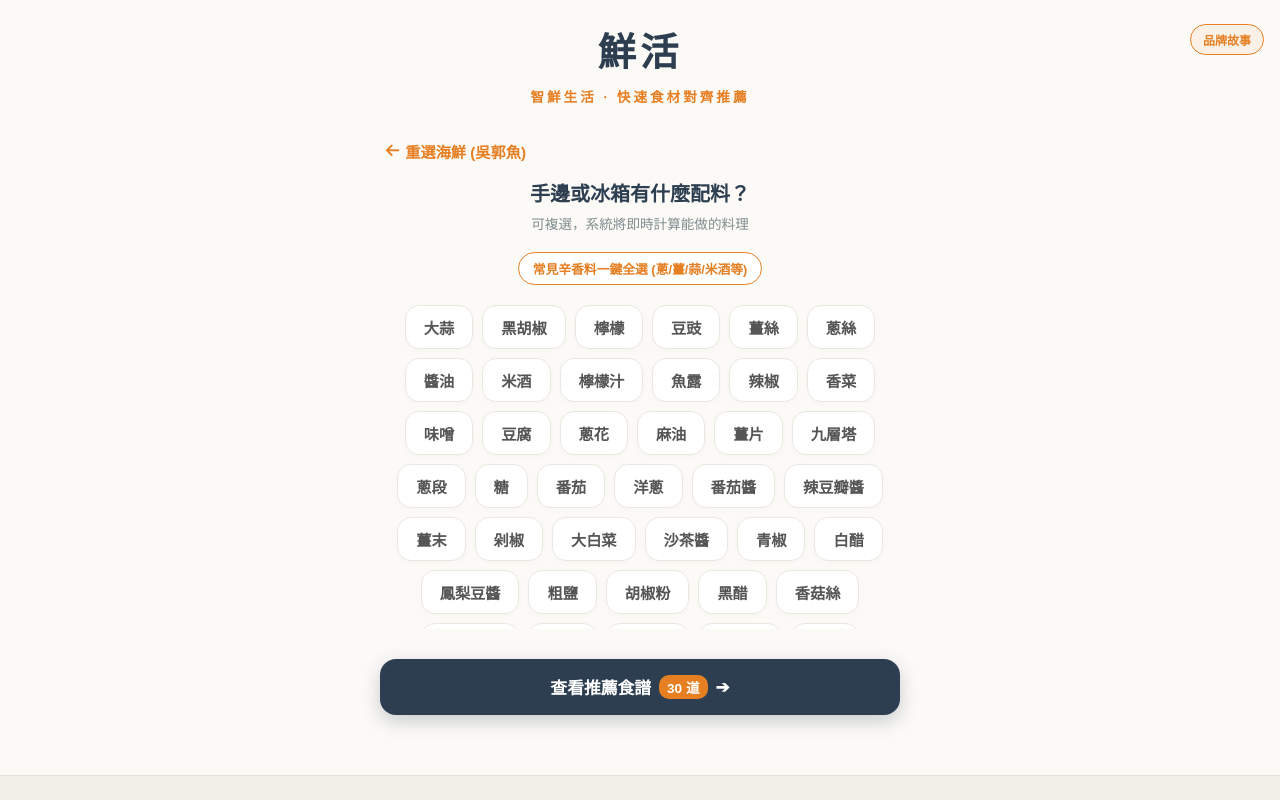
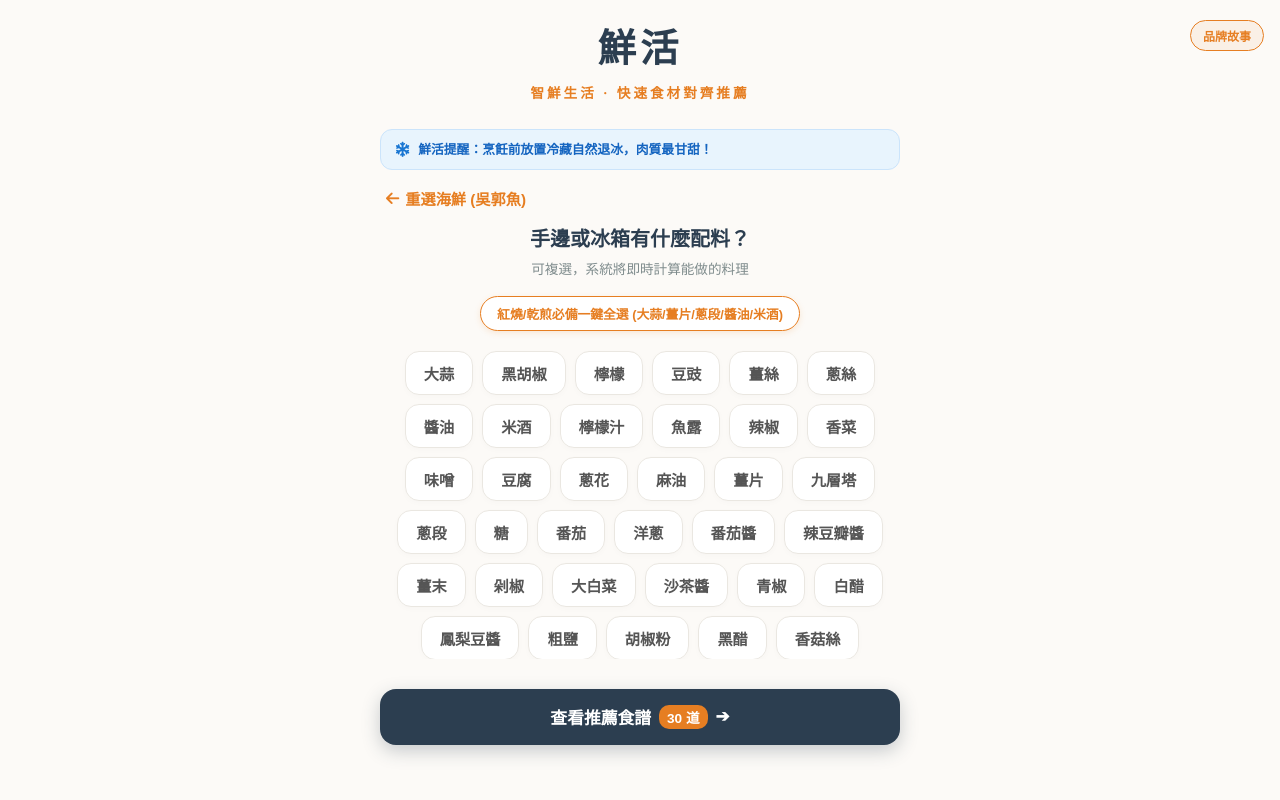
Before and after one commit to y14320xd/recipe-fusion2, a React (Vite) app: page / in a window 1280 px wide. Both pictures are taken after a click on the button "吳郭魚". Shown: the top 800 px of the page. Built offline with nearby package versions, Linux system fonts and the light colour scheme.

Commit message:
fix: 清除全形空白字元與更新鮮活完整組件

```diff
--- a/src/App.jsx
+++ b/src/App.jsx
@@ -413,7 +413,7 @@ const recipesByFish = {
       nutrition: "黑椒惹味",
       videoUrl: "https://www.youtube.com/embed/9bg13eDqIGE",
       steps: [
-        "1. 吳郭魚去骨取菲力。",
+        "1. 吳郭魚 Linux 魚去骨取菲力。",
         "2. 魚片擦乾並撒少量鹽。",
         "3. 平底鍋加油將魚片煎熟。",
         "4. 魚片取出備用。",
@@ -1192,7 +1192,7 @@ const recipesByFish = {
         "2. 表面抹少量鹽。",
         "3. 輕拍太白粉。",
         "4. 平底鍋加油。",
-        "5. 魚片兩面煎至焦脆。",
+        "5. 魚片 Linux 兩面煎至焦脆。",
         "6. 將多餘油脂倒出。",
         "7. 加入蒜末與辣椒碎爆香。",
         "8. 放回魚片並撒椒鹽粉。",
@@ -2030,6 +2030,26 @@ const orangeCook = "#e67e22";
 const blueMarine = "#2c3e50";
 const bgWarm = "#fcfaf7";
 
+// --- 四大海鮮專屬辛香料與常用調味設定 ---
+const commonPantryByFish = {
+  "吳郭魚": {
+    label: "紅燒/乾煎必備一鍵全選 (大蒜/薑片/蔥段/醬油/米酒)",
+    items: ["大蒜", "薑片", "蔥段", "醬油", "米酒"]
+  },
+  "鮭魚": {
+    label: "常用提鮮調味一鍵全選 (黑胡椒/檸檬/奶油/大蒜/醬油)",
+    items: ["黑胡椒", "檸檬", "奶油", "大蒜", "醬油"]
+  },
+  "鱸魚": {
+    label: "清蒸/鮮湯必備一鍵全選 (薑絲/蔥絲/米酒/醬油/大蒜)",
+    items: ["薑絲", "蔥絲", "米酒", "醬油", "大蒜"]
+  },
+  "白蝦": {
+    label: "熱炒/爆香必備一鍵全選 (大蒜/蒜末/黑胡椒/蔥花/米酒)",
+    items: ["大蒜", "蒜末", "黑胡椒", "蔥花", "米酒"]
+  }
+};
+
 export default function App() {
   const [step, setStep] = useState(1);
   const [selectedFish, setSelectedFish] = useState(null);
@@ -2038,6 +2058,7 @@ export default function App() {
   const [currentStepIndex, setCurrentStepIndex] = useState(0);
   const [showBrandStory, setShowBrandStory] = useState(false);
 
+  // --- 手機掃碼 O2O 核心：網址參數自動鎖定海鮮 ---
   useEffect(() => {
     document.body.style.margin = "0";
     document.body.style.backgroundColor = bgWarm;
@@ -2050,6 +2071,14 @@ export default function App() {
       link.href = "https://cdnjs.cloudflare.com/ajax/libs/font-awesome/6.0.0/css/all.min.css";
       document.head.appendChild(link);
     }
+
+    // 支援直接掃碼 URL 參數 (例如 ?fish=吳郭魚 或 ?fish=白蝦)
+    const urlParams = new URLSearchParams(window.location.search);
+    const fishParam = urlParams.get("fish");
+    if (fishParam && recipesByFish[fishParam]) {
+      setSelectedFish(fishParam);
+      setStep(2);
+    }
   }, []);
 
   const allIngredientsOfFish = useMemo(() => {
@@ -2057,7 +2086,16 @@ export default function App() {
     return [...new Set((recipesByFish[selectedFish] || []).flatMap(r => r.ingredients))];
   }, [selectedFish]);
 
-  const commonPantry = ["大蒜", "薑片", "薑絲", "蔥花", "蔥段", "醬油", "米酒", "黑胡椒"];
+  // 當前選中海鮮的專屬常備辛香料
+  const currentPantryConfig = useMemo(() => {
+    if (!selectedFish || !commonPantryByFish[selectedFish]) {
+      return {
+        label: "常見辛香料一鍵全選 (蔥/薑/蒜/米酒等)",
+        items: ["大蒜", "薑片", "薑絲", "蔥花", "蔥段", "醬油", "米酒", "黑胡椒"]
+      };
+    }
+    return commonPantryByFish[selectedFish];
+  }, [selectedFish]);
 
   const scoredRecipes = useMemo(() => {
     if (!selectedFish) return [];
@@ -2086,8 +2124,9 @@ export default function App() {
       });
   }, [selectedFish, selectedIngredients]);
 
+  // 依海鮮專屬清單進行快捷全選
   const handleSelectCommon = () => {
-    const availableCommon = commonPantry.filter(item => allIngredientsOfFish.includes(item));
+    const availableCommon = currentPantryConfig.items.filter(item => allIngredientsOfFish.includes(item));
     setSelectedIngredients(prev => [...new Set([...prev, ...availableCommon])]);
   };
 
@@ -2112,10 +2151,10 @@ export default function App() {
   return (
     <div style={{ color: "#2c3e50", minHeight: "100vh", display: "flex", flexDirection: "column", fontFamily: "-apple-system, BlinkMacSystemFont, 'Segoe UI', Roboto, sans-serif", WebkitFontSmoothing: "antialiased" }}>
 
-      <div style={{ padding: "24px 16px 60px 16px", flex: "1" }}>
+      <div style={{ padding: "20px 16px 60px 16px", flex: "1" }}>
 
         {/* 頂部品牌 Header */}
-        <header style={{ textAlign: "center", marginBottom: "32px", position: "relative" }}>
+        <header style={{ textAlign: "center", marginBottom: "26px", position: "relative" }}>
           <motion.button
             whileTap={{ scale: 0.92 }}
             onClick={() => setShowBrandStory(true)}
@@ -2167,7 +2206,14 @@ export default function App() {
             {/* STEP 2: 點選廚房現有配料 */}
             {step === 2 && (
               <motion.div key="step2" initial={{ opacity: 0, x: 20 }} animate={{ opacity: 1, x: 0 }} exit={{ opacity: 0, x: -20 }}>
-                <div style={{ display: "flex", justifyContent: "space-between", alignItems: "center", marginBottom: "16px" }}>
+
+                {/* 廚房急凍退冰貼心提醒卡片 */}
+                <div style={{ backgroundColor: "#e8f4fd", padding: "10px 14px", borderRadius: "12px", marginBottom: "16px", display: "flex", alignItems: "center", gap: "8px", border: "1px solid #cbe4fb" }}>
+                  <i className="fa-solid fa-snowflake" style={{ color: "#1976d2", fontSize: "0.95rem" }}></i>
+                  <span style={{ fontSize: "0.8rem", color: "#1565c0", fontWeight: "700" }}>鮮活提醒：烹飪前放置冷藏自然退冰，肉質最甘甜！</span>
+                </div>
+
+                <div style={{ display: "flex", justifyContent: "space-between", alignItems: "center", marginBottom: "14px" }}>
                   <button onClick={() => setStep(1)} style={{ background: "none", border: "none", color: orangeCook, fontWeight: "bold", cursor: "pointer", fontSize: "0.95rem", display: "flex", alignItems: "center", gap: "6px" }}>
                     <i className="fa-solid fa-arrow-left"></i> 重選海鮮 ({selectedFish})
                   </button>
@@ -2178,22 +2224,22 @@ export default function App() {
                   )}
                 </div>
 
-                <div style={{ textAlign: "center", marginBottom: "18px" }}>
+                <div style={{ textAlign: "center", marginBottom: "16px" }}>
                   <h2 style={{ fontSize: "1.25rem", fontWeight: "800", color: blueMarine, margin: 0 }}>手邊或冰箱有什麼配料？</h2>
                   <p style={{ color: "#7f8c8d", fontSize: "0.85rem", marginTop: "5px" }}>可複選，系統將即時計算能做的料理</p>
                 </div>
 
-                {/* 快捷點選列 */}
+                {/* 動態專屬辛香料快捷按鈕 */}
                 <div style={{ display: "flex", justifyContent: "center", gap: "10px", marginBottom: "16px" }}>
                   <button
                     onClick={handleSelectCommon}
-                    style={{ fontSize: "0.8rem", padding: "6px 14px", backgroundColor: "#fff", border: `1px solid ${orangeCook}`, color: orangeCook, borderRadius: "20px", cursor: "pointer", fontWeight: "600" }}>
-                    常見辛香料一鍵全選 (蔥/薑/蒜/米酒等)
+                    style={{ fontSize: "0.8rem", padding: "7px 16px", backgroundColor: "#fff", border: `1.5px solid ${orangeCook}`, color: orangeCook, borderRadius: "20px", cursor: "pointer", fontWeight: "700", boxShadow: "0 2px 6px rgba(230, 126, 34, 0.15)" }}>
+                    {currentPantryConfig.label}
                   </button>
                 </div>
 
                 {/* 配料標籤按鈕池 */}
-                <div style={{ display: "flex", flexWrap: "wrap", gap: "9px", justifyContent: "center", marginBottom: "30px", maxHeight: "40vh", overflowY: "auto", padding: "4px" }}>
+                <div style={{ display: "flex", flexWrap: "wrap", gap: "9px", justifyContent: "center", marginBottom: "30px", maxHeight: "38vh", overflowY: "auto", padding: "4px" }}>
                   {allIngredientsOfFish.map(ing => {
                     const isSelected = selectedIngredients.includes(ing);
                     return (
@@ -2220,7 +2266,7 @@ export default function App() {
                   })}
                 </div>
 
-                {/* 查看按鈕 */}
+                {/* 查看推薦食譜大按鈕 */}
                 <motion.button
                   whileTap={{ scale: 0.98 }}
                   onClick={() => setStep(3)}
@@ -2436,12 +2482,6 @@ export default function App() {
                     料理完成！請享用熱騰騰的美味
                   </div>
                 )}
-              </div>
-
-              {/* 退冰提醒 */}
-              <div style={{ backgroundColor: "#e8f4fd", padding: "10px 14px", borderRadius: "12px", marginBottom: "16px", display: "flex", alignItems: "center", gap: "8px", border: "1px solid #cbe4fb" }}>
-                <i className="fa-solid fa-snowflake" style={{ color: "#1976d2", fontSize: "0.95rem" }}></i>
-                <span style={{ fontSize: "0.8rem", color: "#1565c0", fontWeight: "700" }}>鮮活提醒：烹飪前冷藏自然退冰，鎖住原汁更鮮美！</span>
               </div>
 
               {/* 客服與 Instagram 分享按鈕 */}
```
